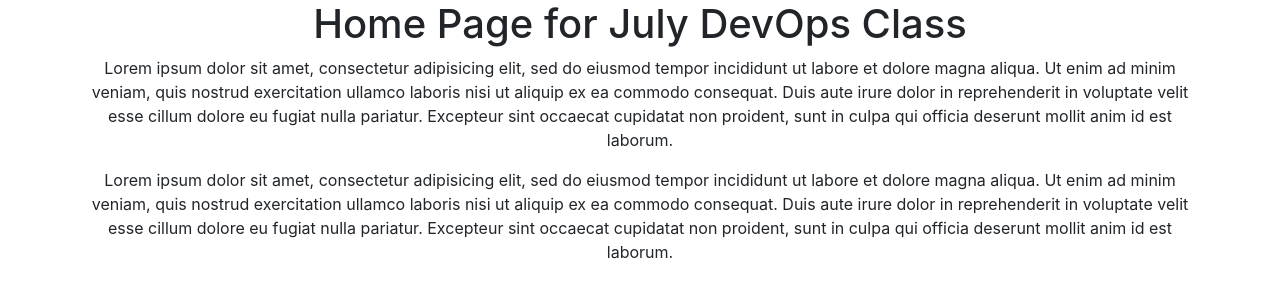
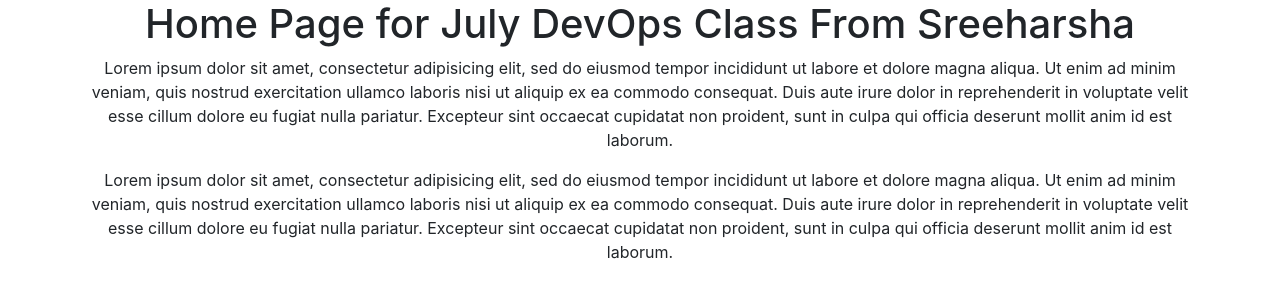
Before and after one commit to mavrick202/July1DevOps, a plain HTML site: page index.html in a window 1280 px wide. Drawn offline with nearby package versions, Linux system fonts and the light colour scheme.

Commit message:
Added Sree name to the H1 heading

```diff
--- a/index.html
+++ b/index.html
@@ -6,7 +6,7 @@
 </head>
 <body>
 	<div class="container" align="center">
-		<h1>Home Page for July DevOps Class</h1>
+		<h1>Home Page for July DevOps Class From Sreeharsha</h1>
 	</div>
 <div class="container" align="center">
 <p>Lorem ipsum dolor sit amet, consectetur adipisicing elit, sed do eiusmod
```
